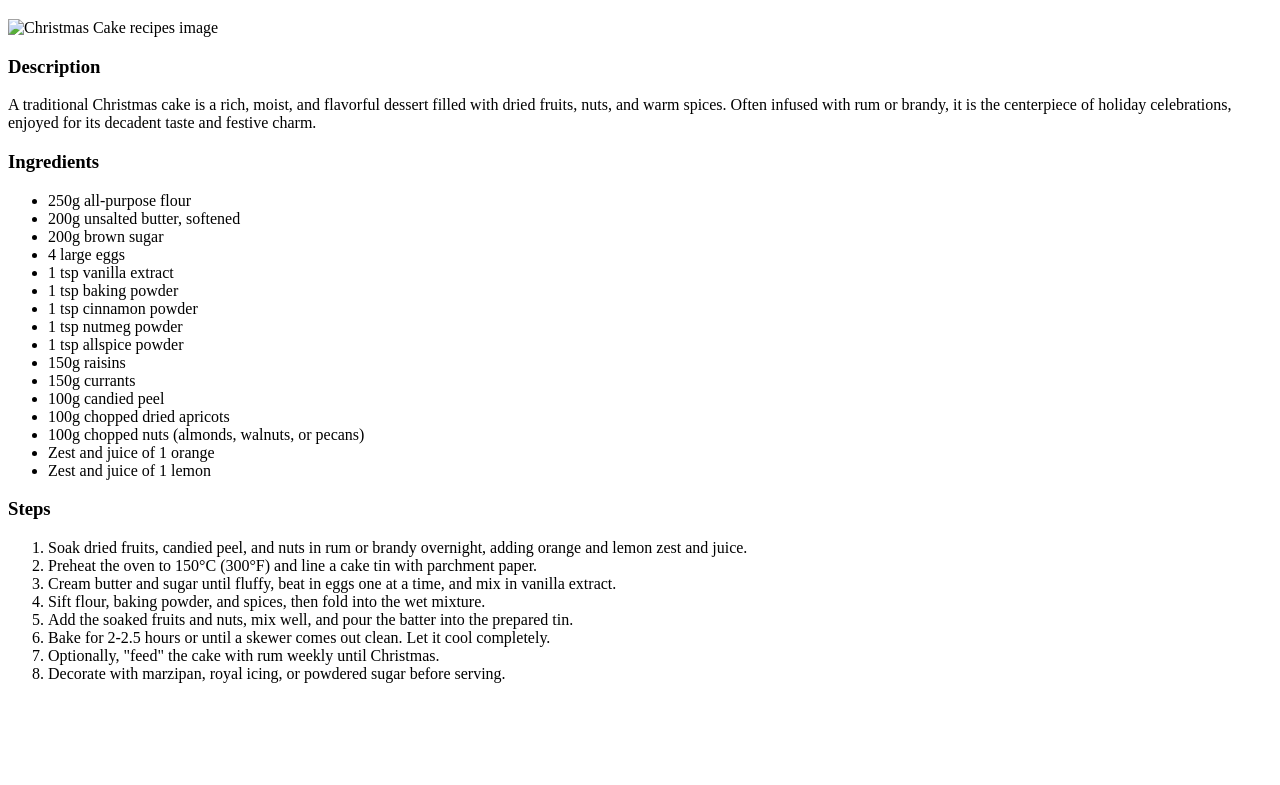
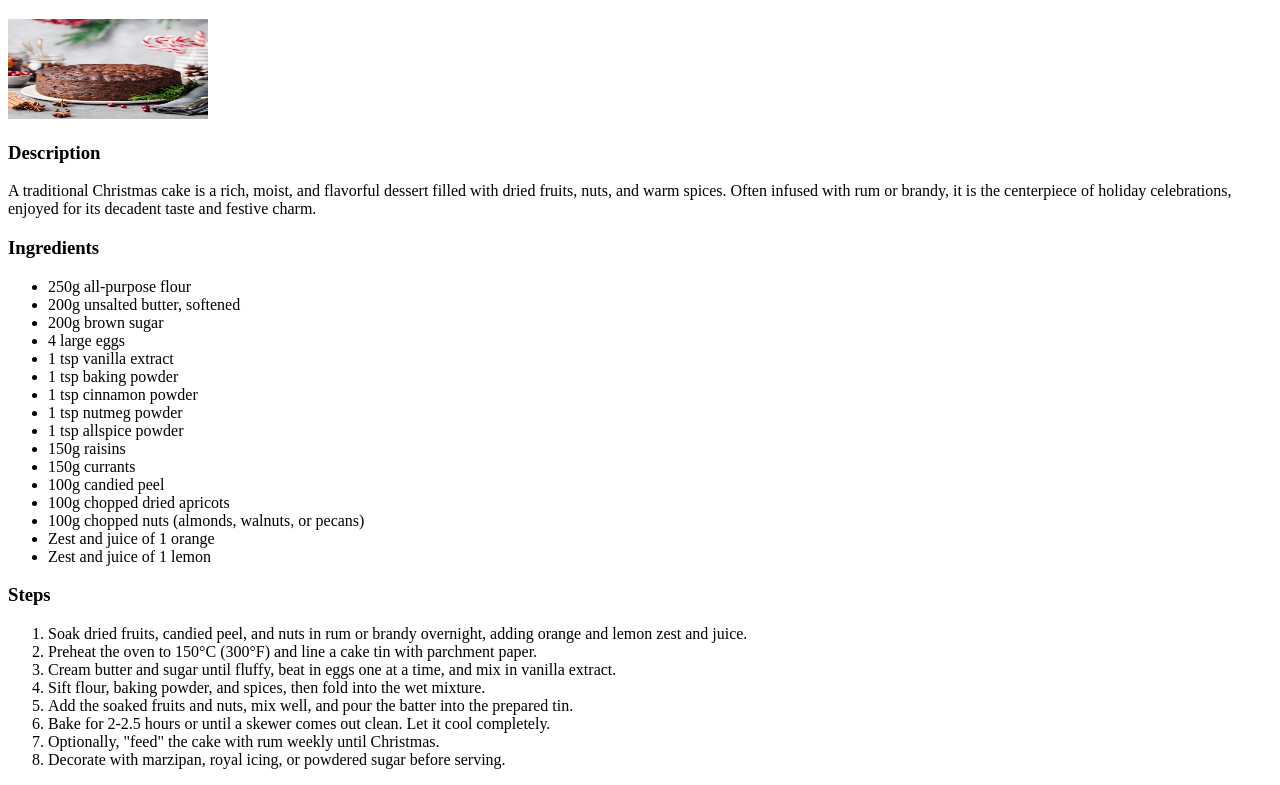
Before and after one commit to vellingiri07/odin-recipes, a plain HTML site: page recipes/Christmascake.html in a window 1280 px wide. Shown: the part 61-846 px from the top of the page. Before the commit the page ends 800 px from the top, so only its background shows below. Drawn offline with Linux system fonts and the light colour scheme.

Commit message:
BUG SOLVED IN (CHRISTMASCAKE & PEANUTBUTTER BUSCUIT) RECIPES IMAGES ARE HIDES christmas cake and peanutbutter buscuit images are not shown. Then changed the image  Format in recipes html files now solved

```diff
--- a/recipes/Christmascake.html
+++ b/recipes/Christmascake.html
@@ -6,7 +6,7 @@
     </head>
     <body>
         <h1>Christmas Cake</h1>
-        <img src="./ChristmasCake.jpeg" alt="Christmas Cake recipes image" height="100" width="200">
+        <img src="./ChristmasCake.jpg" alt="Christmas Cake recipes image" height="100" width="200">
 
         <h3>Description</h3>
           <p>A traditional Christmas cake is a rich, moist, and flavorful dessert filled with dried fruits, nuts, and warm spices. Often infused with rum or                     brandy, it is the centerpiece of holiday celebrations, enjoyed for its decadent taste and festive charm.</p>
```
Also changed, not shown: recipes/PeanutButterBiscuit.html (+1 -1 lines).
